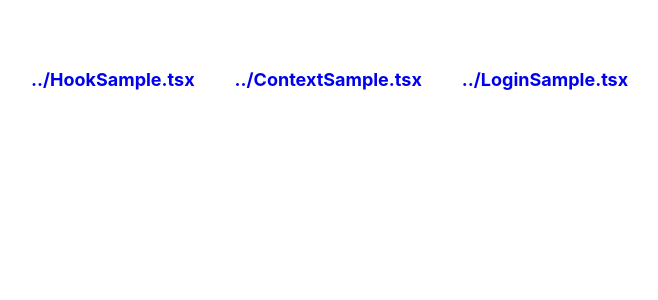
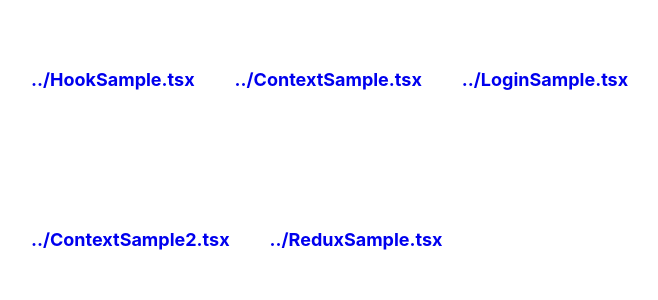
Before and after one commit to SejuneOh/StudyPage, a React app: page / in a window 1280 px wide. Shown: the top 300 px of the page, without its empty margins (69-727 px from the left). Built offline with nearby package versions, Linux system fonts and the light colour scheme.

Commit message:
feat: Add router redux sample page, contextSample2 page

```diff
--- a/src/App.js
+++ b/src/App.js
@@ -7,6 +7,8 @@ import ContextSample from './Components/ContextSample.tsx';
 import LoginSample from './Components/LoginSample.tsx'
 import Register from './Components/Register.tsx'
 import Signup from './Components/Signup.tsx'
+import ContextSample2 from './Components/ContextSample2.tsx';
+import ReduxSample from './Components/ReduxSample.tsx'
 
 
 
@@ -66,6 +68,14 @@ const Main = () => {
           <Li>../LoginSample.tsx</Li>
         </StyledLink>
       </Ul>
+      <Ul>
+        <StyledLink to="/ContextSample2">
+          <Li>../ContextSample2.tsx</Li>
+        </StyledLink>
+        <StyledLink to="/ReduxSample">
+          <Li>../ReduxSample.tsx</Li>
+        </StyledLink>
+      </Ul>
     </Container>
   )
 }
@@ -83,6 +93,8 @@ function App() {
           <Route path='/LoginSample' element={<LoginSample />}></Route>
           <Route path='/Register/:id' element={<Register />}></Route>
           <Route path='/Signup' element={<Signup />}></Route>
+          <Route path='/ContextSample2' element={<ContextSample2 />}></Route>
+          <Route path='/ReduxSample' element={<ReduxSample />}></Route>
         </Routes>
       </BrowserRouter>
     </>
```
